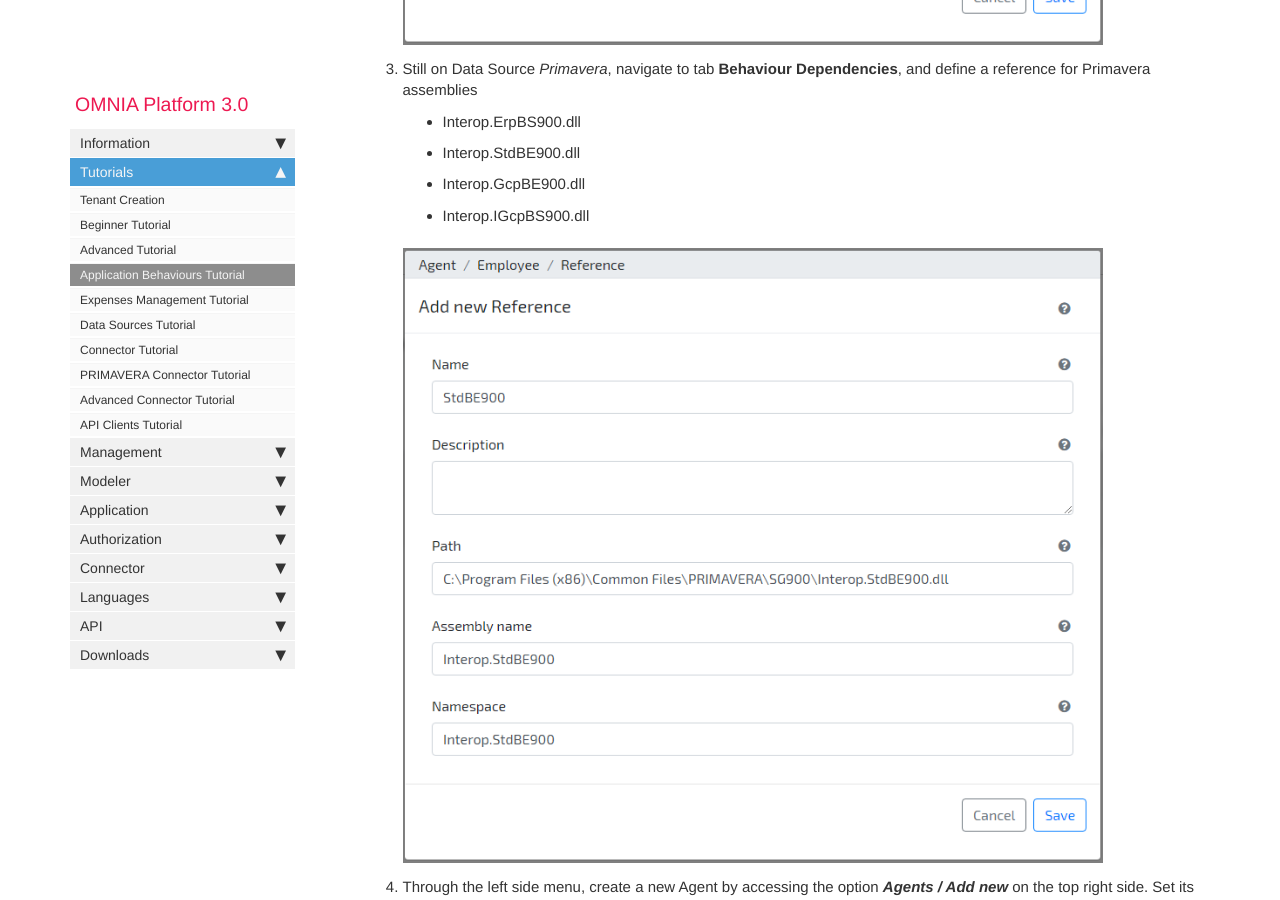
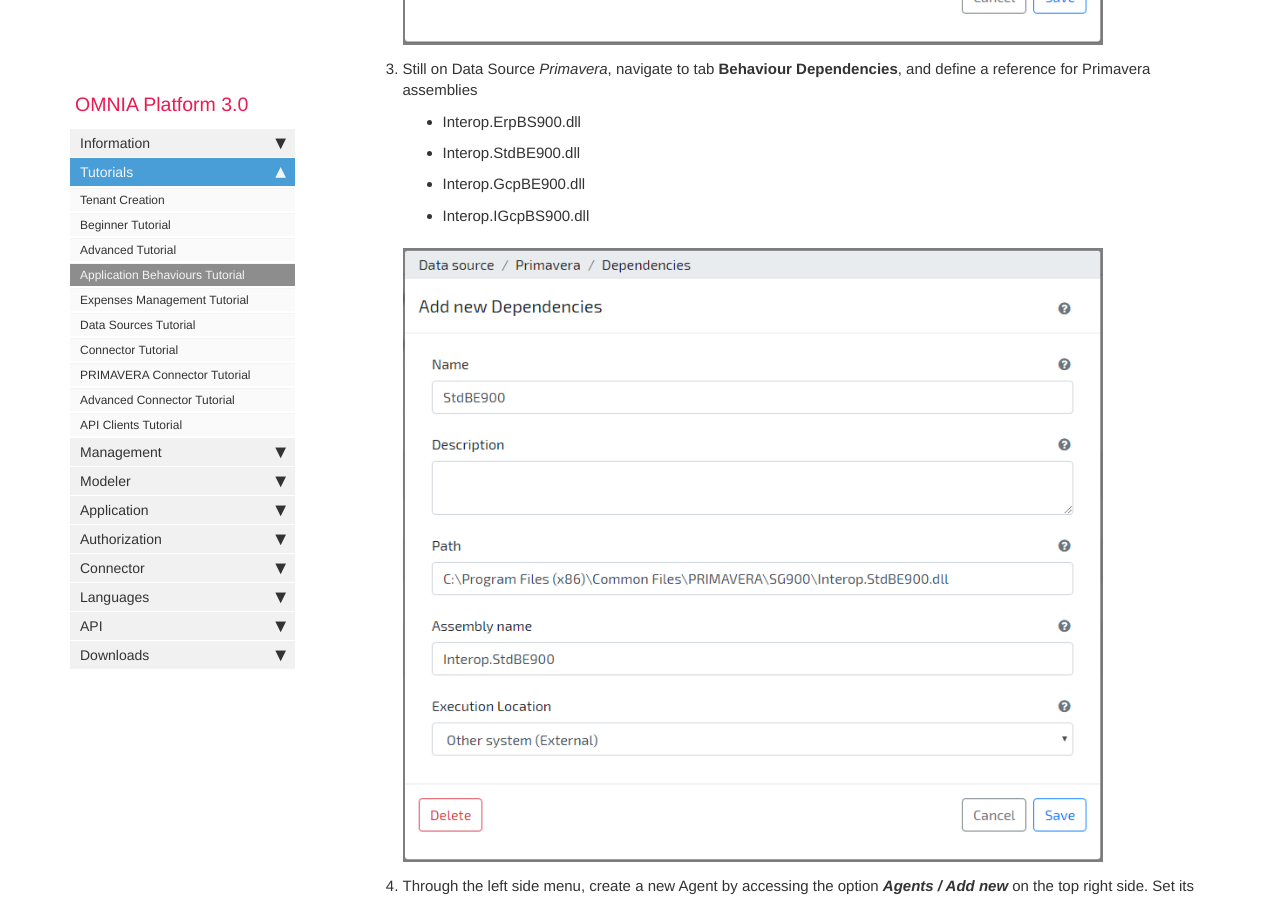
Before and after one commit to daniel8lopes/omnia3, a Jekyll site: the page built from docs/pages/omnia3/Tutorials/omnia3_applicationbehaviourstutorial.md, in a window 1280 px wide and 900 px high, scrolled down 1329 px. Built offline with Jekyll 4.4.1, drawn with Linux system fonts in a browser that asks for light colours; nearby versions of some CDN libraries; comment, search, counter and statistics services are not loaded.

Commit message:
Update omnia3_applicationbehaviourstutorial.md

```diff
--- a/docs/pages/omnia3/Tutorials/omnia3_applicationbehaviourstutorial.md
+++ b/docs/pages/omnia3/Tutorials/omnia3_applicationbehaviourstutorial.md
@@ -37,7 +37,7 @@ A connector and an access to [Primavera ERP](https://pt.primaverabss.com), on ve
     - Interop.GcpBE900.dll
     - Interop.IGcpBS900.dll
 
-    ![Modeler add Reference](/images/tutorials/applicationbehaviours/Modeler-Add-Reference.PNG)
+    ![Modeler add Reference](/images/tutorials/applicationbehaviours/Modeler-Primavera-Add-Dependency.PNG)
 
 4. Through the left side menu, create a new Agent by accessing the option ***Agents / Add new*** on the top right side. Set its Name as *Employee* and Data Source as *Primavera*.
 
```
